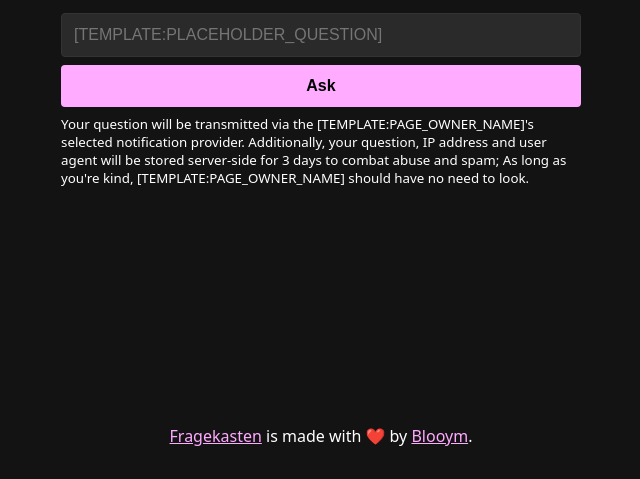
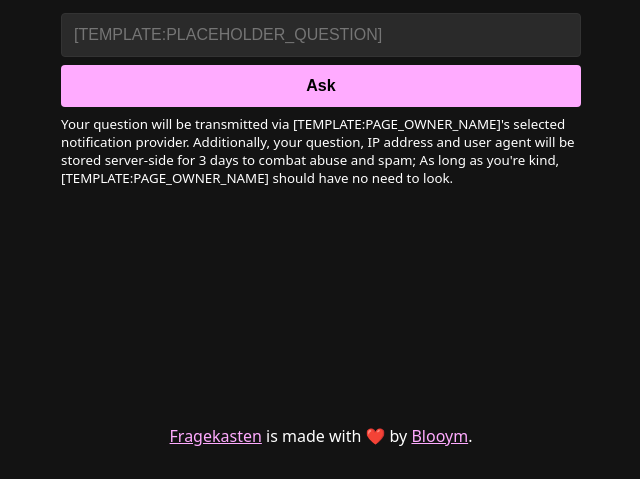
Before and after one commit to Blooym/fragekasten, a plain HTML site: page static/index.html in a window 1280 px wide. Shown: the part 321-800 px from the top of the page, without its empty margins (319-959 px from the left). Drawn offline with Linux system fonts and the light colour scheme.

Commit message:
chore: grammar

```diff
--- a/static/index.html
+++ b/static/index.html
@@ -24,7 +24,7 @@
                     autocomplete="off" required />
                 <button type="submit">Ask</button>
                 <small>
-                    Your question will be transmitted via the [TEMPLATE:PAGE_OWNER_NAME]'s selected notification
+                    Your question will be transmitted via [TEMPLATE:PAGE_OWNER_NAME]'s selected notification
                     provider. Additionally, your question, IP address and user agent will be stored server-side for 3
                     days to combat abuse and spam; As long as you're kind, [TEMPLATE:PAGE_OWNER_NAME] should have no
                     need to look.
```
